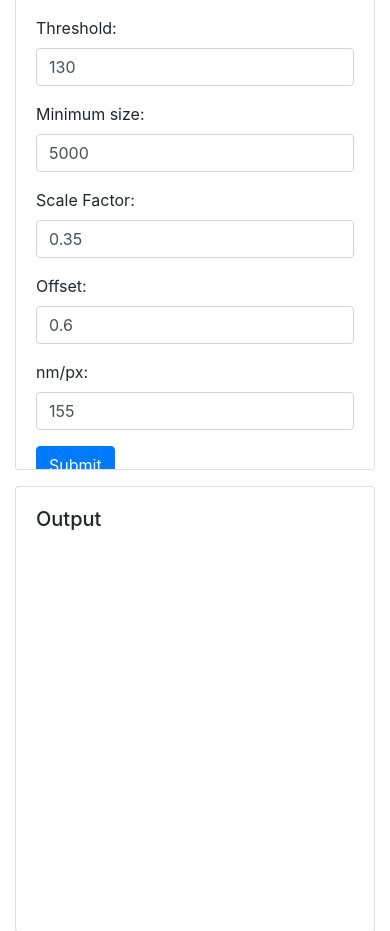
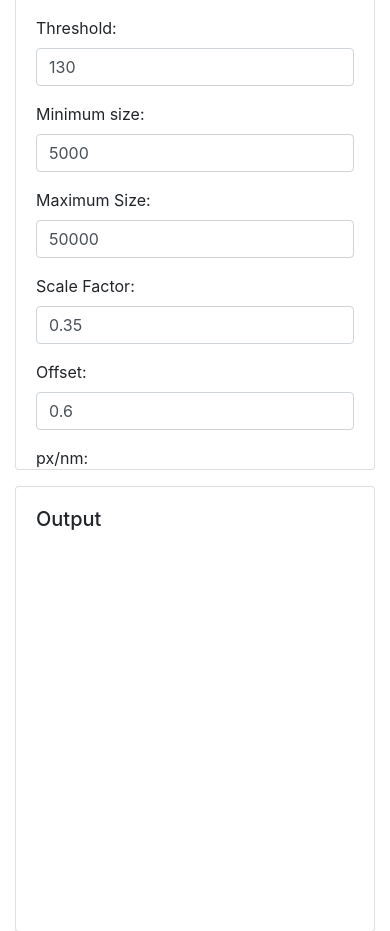
Before and after one commit to hunterjsb/cellar, a Flask app: page / in a window 390 px wide. Shown: the part 1249-2180 px from the top of the page. Run offline with Flask 3, Linux system fonts and the light colour scheme; data that the repository does not hold is empty; some libraries are stand-ins or nearby versions.

Commit message:
added maxsize and fixed nm_px bug

```diff
--- a/main.py
+++ b/main.py
@@ -31,10 +31,11 @@
 def upload():
     threshold = request.form.get('threshold')
     minsize = int(request.form.get('minsize'))
+    maxsize = int(request.form.get('maxsize'))
     scale = float(request.form.get('scale'))
     offset = float(request.form.get('offset'))
-    scale_factor_nm_per_px = int(request.form.get('nm_px')) / 155
-    scale_factor_nm2_per_px2 = scale_factor_nm_per_px ** 2  # nm^2/px^2
+    px_nm = float(request.form.get('px_nm'))
+    scale_factor_px2_per_nm2 = px_nm ** 2  # nm^2/px^2
 
     file = request.files['file']  # Get the file from the form
     filename = secure_filename(file.filename)
@@ -42,6 +43,7 @@
     file.save(filepath)
     image = cv2.imread(filepath, 0)
 
+    # apply proprietary thresholding method
     binary_image: np.ndarray = threshold_img(image, int(threshold), scale, offset)
     binary_image: np.ndarray = cv2.bitwise_not(binary_image)
 
@@ -52,10 +54,7 @@
     mask[tuple(coords.T)] = True
     markers, _ = ndi.label(mask)
     labels: np.ndarray = watershed(-distance, markers, mask=binary_image)
-
     properties = measure.regionprops(labels)
-    # areas_px = [prop.area for prop in properties if prop.area >= minsize]  # Filter out small regions
-    # areas_nm2 = [round(area_px * scale_factor_nm2_per_px2, 2) for area_px in areas_px]  # Convert to nm^2
 
     # Create a visualization for the labeled regions
     fig, ax = plt.subplots(figsize=(10, 10))
@@ -65,16 +64,15 @@
     i, total_area = 0, 0
     labeled_areas = {}
     for region in properties:
-        if region.area > minsize:
-            # Calculate area in nm^2 and format the string
-            area_nm2 = region.area * scale_factor_nm2_per_px2
+        area_nm2 = region.area / scale_factor_px2_per_nm2
+        if minsize < area_nm2 < maxsize:
             area_str = f'{area_nm2:.2f} nm^2'
             total_area += area_nm2
 
             # Get the name for this cell
-            name = names[i]  # This will raise an IndexError if there are more cells than names
+            name = names[i]
             labeled_areas[name] = area_nm2
-            i += 1 if i < len(names) - 1 else -len(names) + 1
+            i += 1 if i < len(names) - 1 else -len(names) + 1  # avoid 'name' IndexError
 
             # Draw the bounding box and label
             minr, minc, maxr, maxc = region.bbox
@@ -87,7 +85,7 @@
     viz_filepath = os.path.join(app.static_folder, viz_filename)
     plt.savefig(viz_filepath)
 
-    return {'areas': labeled_areas, 'viz_filename': viz_filename, 'avg_area': total_area/i}
+    return {'areas': labeled_areas, 'viz_filename': viz_filename, 'avg_area': total_area/i if i else total_area}
 
 
 @app.route('/uploads/<filename>')
--- a/templates/index.html
+++ b/templates/index.html
@@ -29,27 +29,31 @@
                             </select>
                         </div>
                         <div class="form-row">
-                            <div class="form-group col-md-6">
+                            <div class="form-group col-md-4">
                                 <label for="threshold">Threshold:</label>
                                 <input type="number" id="threshold" name="threshold" min="0" max="255" class="form-control" value="130">
                             </div>
-                            <div class="form-group col-md-6">
+                            <div class="form-group col-md-4">
                                 <label for="minsize">Minimum size:</label>
                                 <input type="number" id="minsize" name="minsize" min="1" max="100000" class="form-control" value="5000">
                             </div>
+                            <div class="form-group col-md-4">
+                                <label for="maxsize">Maximum Size:</label>
+                                <input type="number" id="maxsize" name="maxsize" step="1" min="1" max="100000" class="form-control" value="50000">
+                            </div>
                         </div>
                         <div class="form-row">
-                            <div class="form-group col-md-6">
+                            <div class="form-group col-md-4">
                                 <label for="scale">Scale Factor:</label>
                                 <input type="number" id="scale" name="scale" step="0.01" min="0.01" max="1" class="form-control" value="0.35">
                             </div>
-                            <div class="form-group col-md-6">
+                            <div class="form-group col-md-4">
                                 <label for="offset">Offset:</label>
                                 <input type="number" id="offset" name="offset" step="0.01" min="0.01" max="1" class="form-control" value="0.6">
                             </div>
-                            <div class="form-group col-md-6">
-                                <label for="nm_px">nm/px:</label>
-                                <input type="number" id="nm_px" name="offset" step="1" min="1" max="400" class="form-control" value="155">
+                            <div class="form-group col-md-4">
+                                <label for="px_nm">px/nm:</label>
+                                <input type="number" id="px_nm" name="px_nm" step="0.01" min="1" max="10" class="form-control" value="1.55">
                             </div>
                         </div>
                         <button type="submit" class="btn btn-primary">Submit</button>
@@ -105,7 +109,8 @@
         formData.append('minsize', document.getElementById('minsize').value);
         formData.append('scale', document.getElementById('scale').value);
         formData.append('offset', document.getElementById('offset').value);
-        formData.append('nm_px', document.getElementById('nm_px').value);
+        formData.append('px_nm', document.getElementById('px_nm').value);
+        formData.append('maxsize', document.getElementById('maxsize').value);
         fetch('/upload', {
             method: 'POST',
             body: formData
```
